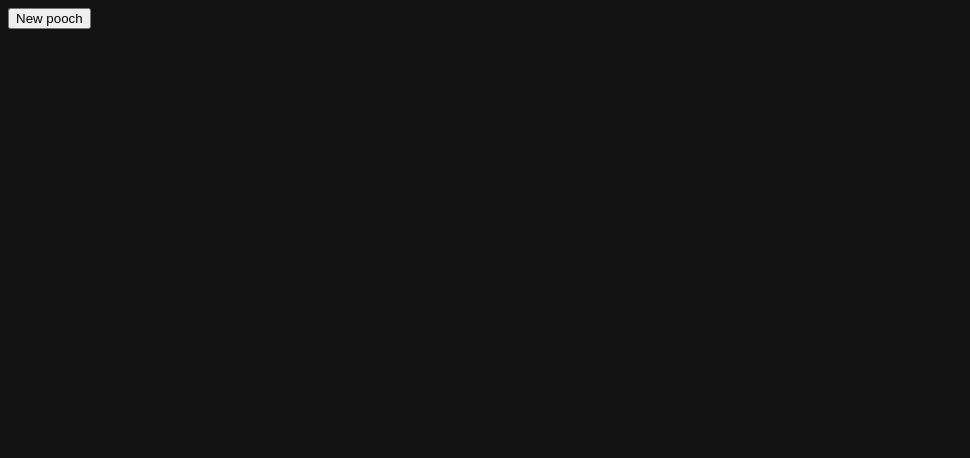
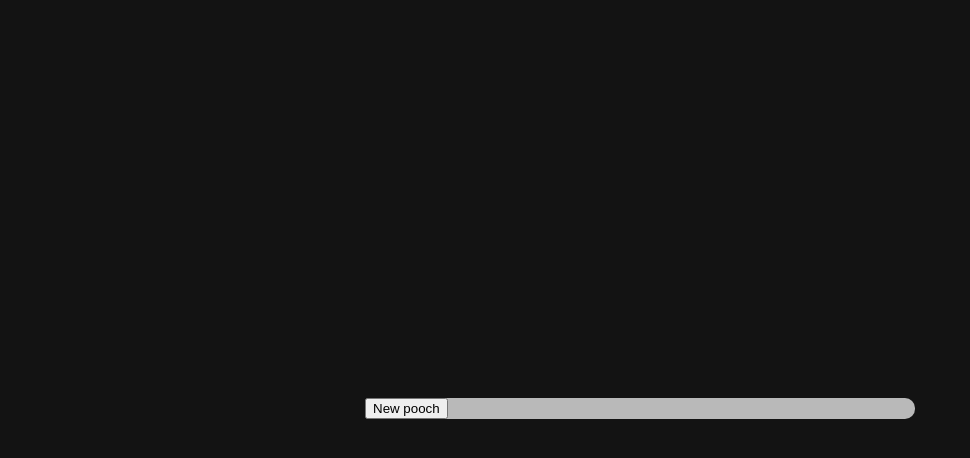
Before and after one commit to charlehs/RandomDogPhoto, a plain HTML site: page index.html in a window 1280 px wide. Shown: the whole page, without its empty margins (0-970 px from the left). Drawn offline with Linux system fonts and the light colour scheme.

Commit message:
Adding styles v0

```diff
--- a/index.html
+++ b/index.html
@@ -10,8 +10,10 @@
     <link rel="stylesheet" href="styles.css" />
   </head>
   <body>
-    <div id="dog-img"></div>
-    <button id="dog-btn" onclick="newDog()">New pooch</button>
+    <div class="container">
+      <div id="dog-img"></div>
+      <button id="dog-btn" onclick="newDog()">New pooch</button>
+    </div>
 
     <script src="script.js" async defer></script>
   </body>
--- a/styles.css
+++ b/styles.css
@@ -1,7 +1,25 @@
 body {
   background: #131313;
+  height: 100vh;
+  display: flex;
+  justify-content: center;
+  align-items: center;
+}
+
+.container {
+  flex-direction: column;
+  border-radius: 10px;
+  background: #b9b9b9;
+  min-width: 550px;
 }
 
 #dog-img {
-  max-height: 50vh;
+  flex-direction: column;
+  justify-content: center;
+  max-height: 100px;
+  border-radius: 10px;
 }
+
+#dog-btn {
+  justify-content: center;
+}
```
